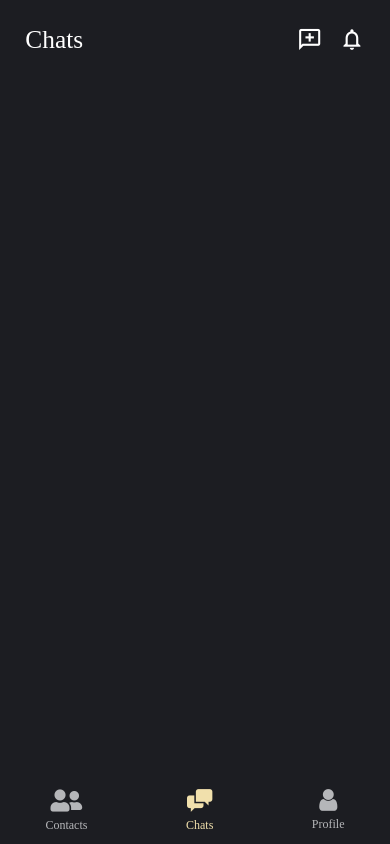
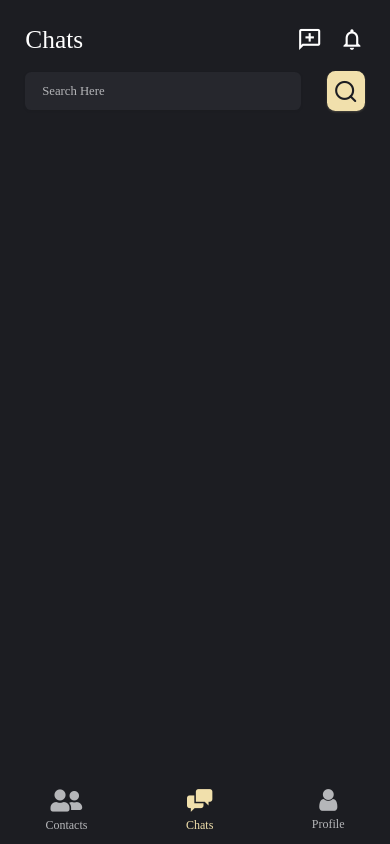
Before and after one commit to johnvees/Binar-Academy-Challenge-7, a React Native app: screen /Chats in a window 390 px wide. Built offline with nearby package versions, Linux system fonts and the light colour scheme.

Commit message:
add component search

```diff
--- /dev/null
+++ b/src/components/Gap/index.js
@@ -0,0 +1,8 @@
+import React from 'react';
+import {View} from 'react-native';
+
+const Gap = ({height, width}) => {
+  return <View style={{height: height, width: width}} />;
+};
+
+export default Gap;
--- /dev/null
+++ b/src/components/Search/index.js
@@ -0,0 +1,77 @@
+import {
+  StyleSheet,
+  Text,
+  View,
+  TextInput,
+  TouchableOpacity,
+} from 'react-native';
+import React, {useState} from 'react';
+import {SafeAreaView} from 'react-native-safe-area-context';
+import Feather from 'react-native-vector-icons/Feather';
+import {ms} from 'react-native-size-matters';
+import {colors, fonts} from '../../utils';
+
+const Search = () => {
+  const [Pencarian, setPencarian] = useState('');
+
+  return (
+    <SafeAreaView style={styles.container}>
+      <TextInput
+        style={styles.textInput}
+        placeholder="Search Here"
+        placeholderTextColor={colors.text.secondary}
+        selectionColor={colors.text.primary}
+        onChangeText={text => {
+          setPencarian(text);
+        }}
+      />
+      <TouchableOpacity style={styles.button}>
+        <Feather name="search" size={ms(24)} color={colors.button.text} />
+      </TouchableOpacity>
+    </SafeAreaView>
+  );
+};
+
+export default Search;
+
+const styles = StyleSheet.create({
+  container: {
+    flexDirection: 'row',
+    justifyContent: 'space-between',
+    alignItems: 'center',
+  },
+  textInput: {
+    flex: 1,
+    marginEnd: ms(24),
+    borderRadius: ms(6),
+    backgroundColor: colors.background.secondary,
+    height: ms(36),
+    paddingHorizontal: ms(16),
+    color: colors.text.primary,
+    fontFamily: fonts.primary[400],
+    fontSize: ms(12),
+    shadowColor: colors.black,
+    shadowOffset: {
+      width: 0,
+      height: 1,
+    },
+    shadowOpacity: 0.22,
+    shadowRadius: 2.22,
+
+    elevation: 3,
+  },
+  button: {
+    padding: ms(6),
+    borderRadius: ms(8),
+    backgroundColor: colors.button.background,
+    shadowColor: colors.button.background,
+    shadowOffset: {
+      width: 0,
+      height: 1,
+    },
+    shadowOpacity: 0.22,
+    shadowRadius: 2.22,
+
+    elevation: 3,
+  },
+});
--- a/src/components/index.js
+++ b/src/components/index.js
@@ -2,5 +2,6 @@ import BottomTabNavigator from './BottomTabNavigator';
 import TabItem from './TabItem';
 import Button from './Button';
 import Header from './Header';
-
-export {BottomTabNavigator, TabItem, Button, Header};
+import Search from './Search';
+import Gap from './Gap';
+export {BottomTabNavigator, TabItem, Button, Header, Search, Gap};
--- a/src/screens/Chats/MainChat.js
+++ b/src/screens/Chats/MainChat.js
@@ -4,12 +4,15 @@ import {SafeAreaView} from 'react-native-safe-area-context';
 
 import {colors} from '../../utils';
 import {ms} from 'react-native-size-matters';
-import {Header} from '../../components';
+import {Gap, Header, Search} from '../../components';
 
 const MainChat = () => {
   return (
     <SafeAreaView style={styles.container}>
       <Header type={'chat'} title={'Chats'} />
+      <Gap height={ms(16)} />
+      <Search />
+      <Gap height={ms(16)} />
     </SafeAreaView>
   );
 };
```
